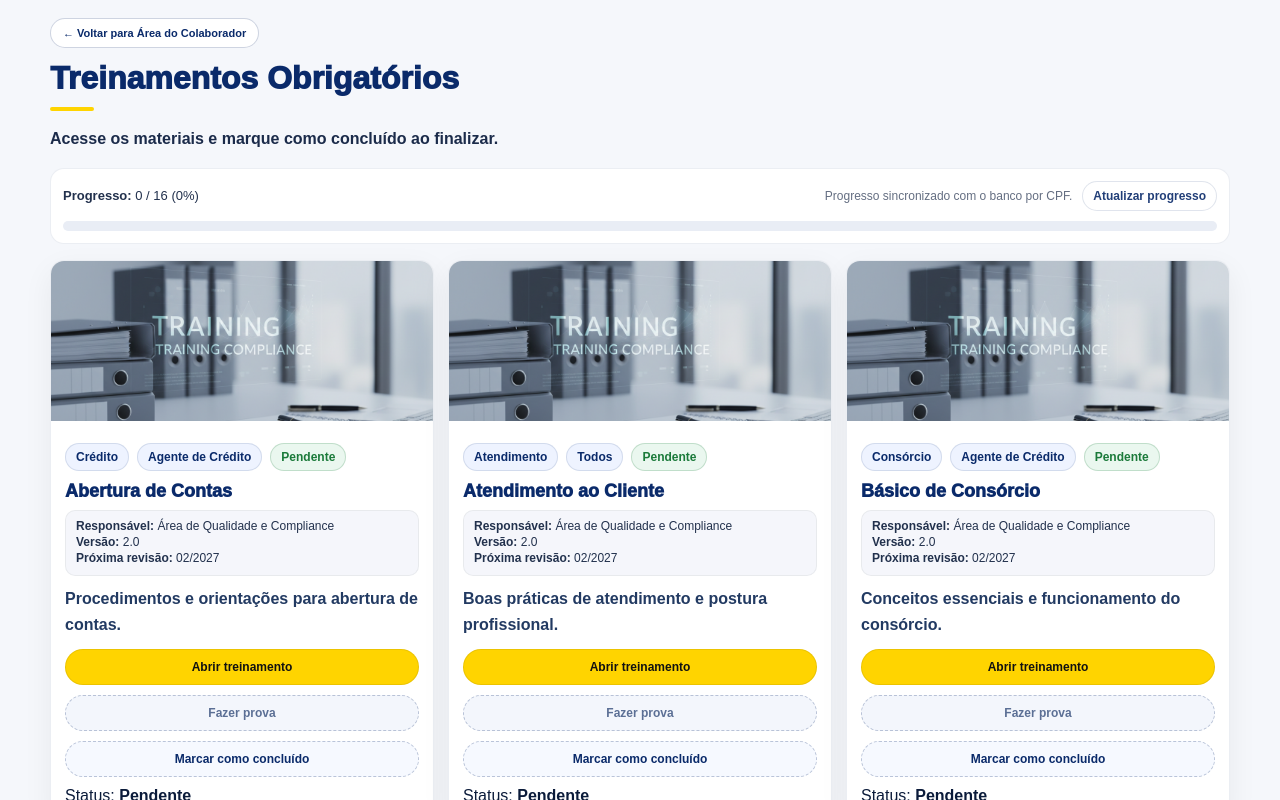
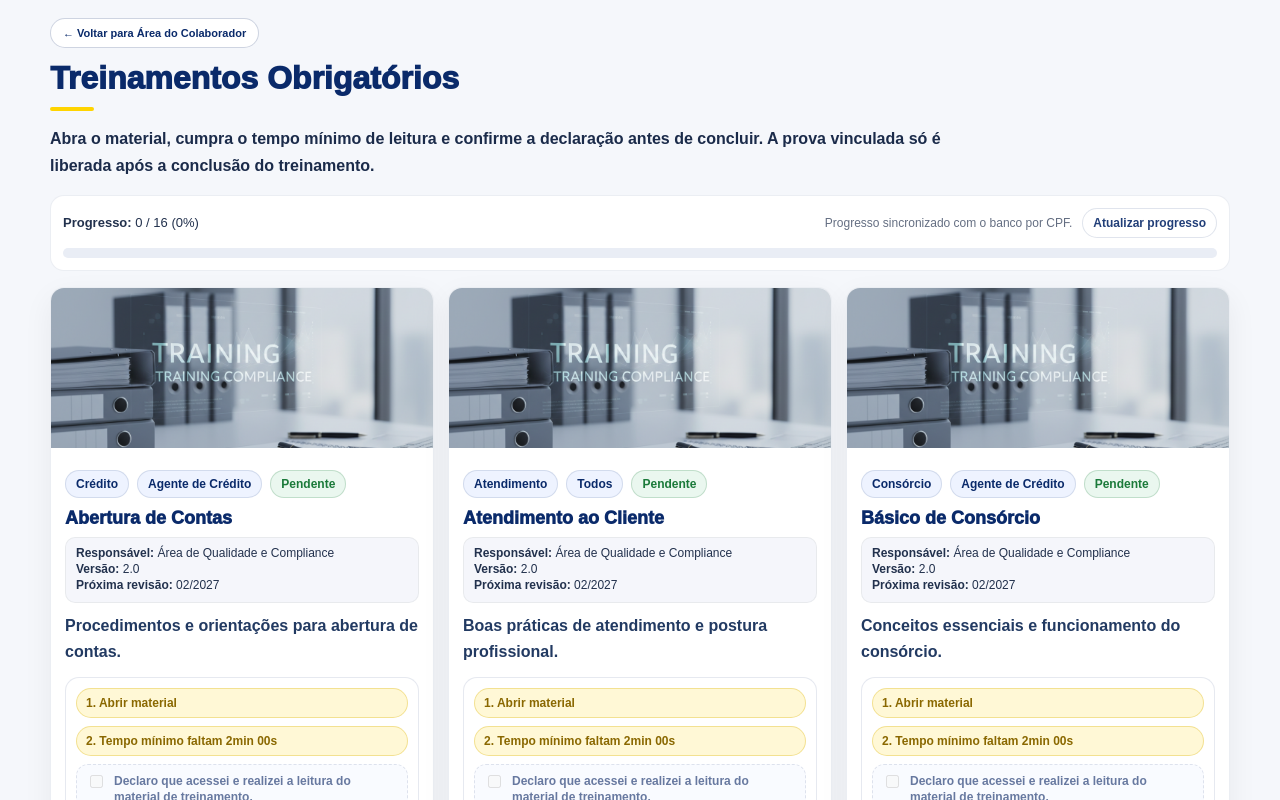
Before and after one commit to conceitonegocioss-max/portal-melo, a Next.js app: page /colaborador/treinamentos in a window 1280 px wide. Shown: the top 800 px of the page. Built offline with nearby package versions, Linux system fonts and the light colour scheme; no server answers; the database is empty; sample sign-in values are in the browser's storage.

Commit message:
Exige acesso tempo minimo e ciencia para concluir treinamentos

```diff
--- a/app/(portal)/colaborador/treinamentos/page.tsx
+++ b/app/(portal)/colaborador/treinamentos/page.tsx
@@ -23,7 +23,18 @@ type ProgressoItem = {
 
 type ProgressoPorTreino = Record<string, ProgressoItem>;
 
+type FluxoTreinamentoItem = {
+  acessado?: boolean;
+  acessoISO?: string;
+  tempoMinimoCumprido?: boolean;
+  tempoMinimoISO?: string;
+  declaracaoLeitura?: boolean;
+};
+
+type FluxoTreinamento = Record<string, FluxoTreinamentoItem>;
+
 const CAPA_PADRAO = "/treinamentos/capas/institucional.jpg";
+const TEMPO_MINIMO_SEGUNDOS = 120;
 
 const METADATA_PADRAO = {
   responsavel: "Área de Qualidade e Compliance",
@@ -39,13 +50,16 @@ function keyByCpf(cpf: string) {
   return `portal_treinamentos_progress_v1_${cpf}`;
 }
 
+function fluxoKeyByCpf(cpf: string) {
+  return `portal_treinamentos_fluxo_v1_${cpf}`;
+}
+
 function lerProgressoLocal(cpf: string): ProgressoPorTreino {
   try {
     const raw = localStorage.getItem(keyByCpf(cpf));
     if (!raw) return {};
     const parsed = JSON.parse(raw) as ProgressoPorTreino;
 
-    // Compatibilidade com versão anterior em que Ourocap estava como "ourocapp".
     if (parsed.ourocapp && !parsed.ourocap) {
       parsed.ourocap = parsed.ourocapp;
     }
@@ -61,13 +75,33 @@ function salvarProgressoLocal(cpf: string, progresso: ProgressoPorTreino) {
   localStorage.setItem(keyByCpf(cpf), JSON.stringify(progresso));
 }
 
+function lerFluxoLocal(cpf: string): FluxoTreinamento {
+  try {
+    const raw = localStorage.getItem(fluxoKeyByCpf(cpf));
+    if (!raw) return {};
+    const parsed = JSON.parse(raw) as FluxoTreinamento;
+
+    if (parsed.ourocapp && !parsed.ourocap) {
+      parsed.ourocap = parsed.ourocapp;
+    }
+
+    return parsed;
+  } catch {
+    return {};
+  }
+}
+
+function salvarFluxoLocal(cpf: string, fluxo: FluxoTreinamento) {
+  if (!cpf) return;
+  localStorage.setItem(fluxoKeyByCpf(cpf), JSON.stringify(fluxo));
+}
+
 function mesclarProgresso(local: ProgressoPorTreino, remoto: ProgressoPorTreino): ProgressoPorTreino {
   const mesclado = {
     ...(local || {}),
     ...(remoto || {}),
   };
 
-  // Compatibilidade com registros antigos do treinamento Ourocap.
   if (mesclado.ourocapp && !mesclado.ourocap) {
     mesclado.ourocap = mesclado.ourocapp;
   }
@@ -105,12 +139,16 @@ export default function TreinamentosPage() {
   const [syncStatus, setSyncStatus] = useState("Sincronizando progresso…");
 
   const [progresso, setProgresso] = useState<ProgressoPorTreino>({});
+  const [fluxo, setFluxo] = useState<FluxoTreinamento>({});
+  const [agora, setAgora] = useState(() => Date.now());
 
   const totalTreinos = TREINAMENTOS.length;
 
   async function carregarProgressoDoBanco(cpf: string) {
     const local = lerProgressoLocal(cpf);
+    const fluxoLocal = lerFluxoLocal(cpf);
     setProgresso(local);
+    setFluxo(fluxoLocal);
 
     try {
       const res = await fetch(
@@ -150,6 +188,60 @@ export default function TreinamentosPage() {
     carregarProgressoDoBanco(cpf);
   }, [router]);
 
+  useEffect(() => {
+    const interval = window.setInterval(() => setAgora(Date.now()), 1000);
+    return () => window.clearInterval(interval);
+  }, []);
+
+  useEffect(() => {
+    if (!sessionCpf) return;
+
+    for (const t of TREINAMENTOS) {
+      const item = fluxo[t.id];
+      if (!item?.acessado || !item.acessoISO || item.tempoMinimoCumprido) continue;
+
+      const decorrido = Math.floor((agora - new Date(item.acessoISO).getTime()) / 1000);
+      if (decorrido < TEMPO_MINIMO_SEGUNDOS) continue;
+
+      const dataISO = new Date().toISOString();
+      const novoFluxo: FluxoTreinamento = {
+        ...fluxo,
+        [t.id]: {
+          ...item,
+          tempoMinimoCumprido: true,
+          tempoMinimoISO: dataISO,
+        },
+      };
+
+      setFluxo(novoFluxo);
+      salvarFluxoLocal(sessionCpf, novoFluxo);
+
+      registrarEventoCentral({
+        type: "TREINAMENTO_TEMPO_MINIMO_CUMPRIDO",
+        module: "treinamentos",
+        entityId: t.id,
+        entityTitle: t.titulo,
+        actorCpf: sessionCpf,
+        actorNome: sessionNome,
+        actorPerfil: sessionPerfil,
+        actorEmpresa: sessionEmpresa,
+        atISO: dataISO,
+        obs: `Tempo mínimo de ${TEMPO_MINIMO_SEGUNDOS} segundos cumprido antes da conclusão do treinamento.`,
+        meta: {
+          pasta: t.pasta,
+          categoria: t.categoria,
+          publico: t.publico,
+          tempoMinimoSegundos: TEMPO_MINIMO_SEGUNDOS,
+          versao: METADATA_PADRAO.versao,
+          proximaRevisao: METADATA_PADRAO.proximaRevisao,
+          responsavel: METADATA_PADRAO.responsavel,
+        },
+      });
+
+      break;
+    }
+  }, [agora, fluxo, sessionCpf, sessionNome, sessionPerfil, sessionEmpresa]);
+
   const concluidos = useMemo(() => {
     return Object.values(progresso || {}).filter((x) => x?.status === "Concluído").length;
   }, [progresso]);
@@ -163,6 +255,11 @@ export default function TreinamentosPage() {
     if (sessionCpf) salvarProgressoLocal(sessionCpf, novo);
   }
 
+  function salvarFluxo(novo: FluxoTreinamento) {
+    setFluxo(novo);
+    if (sessionCpf) salvarFluxoLocal(sessionCpf, novo);
+  }
+
   async function atualizarProgresso() {
     if (!sessionCpf) return;
     setSyncStatus("Sincronizando progresso…");
@@ -171,6 +268,26 @@ export default function TreinamentosPage() {
 
   function statusDoTreino(id: string): "Pendente" | "Concluído" {
     return progresso?.[id]?.status ?? "Pendente";
+  }
+
+  function segundosRestantes(t: Treinamento) {
+    const item = fluxo[t.id];
+    if (!item?.acessoISO) return TEMPO_MINIMO_SEGUNDOS;
+    if (item.tempoMinimoCumprido) return 0;
+    const decorrido = Math.max(0, Math.floor((agora - new Date(item.acessoISO).getTime()) / 1000));
+    return Math.max(0, TEMPO_MINIMO_SEGUNDOS - decorrido);
+  }
+
+  function tempoLabel(segundos: number) {
+    const min = Math.floor(segundos / 60);
+    const sec = segundos % 60;
+    if (min <= 0) return `${sec}s`;
+    return `${min}min ${String(sec).padStart(2, "0")}s`;
+  }
+
+  function podeConcluir(t: Treinamento) {
+    const item = fluxo[t.id];
+    return Boolean(item?.acessado && item?.tempoMinimoCumprido && item?.declaracaoLeitura);
   }
 
   async function registrarEventoCentral(payload: any) {
@@ -185,8 +302,80 @@ export default function TreinamentosPage() {
     }
   }
 
+  async function abrirTreinamento(t: Treinamento, hrefTreino: string) {
+    const novaJanela = window.open("about:blank", "_blank", "noopener,noreferrer");
+    const dataISO = new Date().toISOString();
+    const itemAtual = fluxo[t.id] || {};
+    const novoFluxo: FluxoTreinamento = {
+      ...fluxo,
+      [t.id]: {
+        ...itemAtual,
+        acessado: true,
+        acessoISO: itemAtual.acessoISO || dataISO,
+      },
+    };
+
+    salvarFluxo(novoFluxo);
+
+    await registrarEventoCentral({
+      type: "TREINAMENTO_ACESSADO",
+      module: "treinamentos",
+      entityId: t.id,
+      entityTitle: t.titulo,
+      actorCpf: sessionCpf,
+      actorNome: sessionNome,
+      actorPerfil: sessionPerfil,
+      actorEmpresa: sessionEmpresa,
+      atISO: dataISO,
+      obs: "Colaborador abriu o material de treinamento antes da conclusão.",
+      meta: {
+        pasta: t.pasta,
+        categoria: t.categoria,
+        publico: t.publico,
+        arquivoPdf: hrefTreino,
+        tempoMinimoSegundos: TEMPO_MINIMO_SEGUNDOS,
+        versao: METADATA_PADRAO.versao,
+        proximaRevisao: METADATA_PADRAO.proximaRevisao,
+        responsavel: METADATA_PADRAO.responsavel,
+      },
+    });
+
+    if (novaJanela) {
+      novaJanela.location.href = hrefTreino;
+    } else {
+      window.open(hrefTreino, "_blank", "noopener,noreferrer");
+    }
+  }
+
+  function alterarDeclaracao(t: Treinamento, checked: boolean) {
+    const novoFluxo: FluxoTreinamento = {
+      ...fluxo,
+      [t.id]: {
+        ...(fluxo[t.id] || {}),
+        declaracaoLeitura: checked,
+      },
+    };
+    salvarFluxo(novoFluxo);
+  }
+
   async function marcarConcluido(t: Treinamento) {
     if (statusDoTreino(t.id) === "Concluído") return;
+
+    const item = fluxo[t.id];
+    if (!item?.acessado) {
+      alert("Abra o material de treinamento antes de marcar como concluído.");
+      return;
+    }
+
+    if (!item?.tempoMinimoCumprido) {
+      alert(`Aguarde o tempo mínimo de leitura. Faltam ${tempoLabel(segundosRestantes(t))}.`);
+      return;
+    }
+
+    if (!item?.declaracaoLeitura) {
+      alert("Marque a declaração de leitura antes de concluir o treinamento.");
+      return;
+    }
 
     const dataISO = new Date().toISOString();
 
@@ -207,7 +396,7 @@ export default function TreinamentosPage() {
       actorPerfil: sessionPerfil,
       actorEmpresa: sessionEmpresa,
       atISO: dataISO,
-      obs: "Marcou como concluído",
+      obs: "Concluiu treinamento após abrir material, cumprir tempo mínimo e declarar leitura.",
       meta: {
         pasta: t.pasta,
         categoria: t.categoria,
@@ -215,6 +404,10 @@ export default function TreinamentosPage() {
         versao: METADATA_PADRAO.versao,
         proximaRevisao: METADATA_PADRAO.proximaRevisao,
         responsavel: METADATA_PADRAO.responsavel,
+        tempoMinimoSegundos: TEMPO_MINIMO_SEGUNDOS,
+        declaracao: "Declaro que acessei e realizei a leitura do material de treinamento, estando ciente das orientações aplicáveis às minhas atividades.",
+        acessoISO: item.acessoISO || "",
+        tempoMinimoISO: item.tempoMinimoISO || "",
       },
     });
 
@@ -247,7 +440,7 @@ export default function TreinamentosPage() {
         </div>
 
         <p className="section-text" style={{ maxWidth: 900 }}>
-          Acesse os materiais e marque como concluído ao finalizar.
+          Abra o material, cumpra o tempo mínimo de leitura e confirme a declaração antes de concluir. A prova vinculada só é liberada após a conclusão do treinamento.
         </p>
 
         <div className="trProgress">
@@ -277,6 +470,9 @@ export default function TreinamentosPage() {
               const isConcluido = status === "Concluído";
               const hrefTreino = `/treinamentos/${t.pasta}/material.pdf`;
               const hrefProva = t.provaHref || `/colaborador/provas?treinamento=${encodeURIComponent(t.id)}`;
+              const fluxoItem = fluxo[t.id] || {};
+              const faltam = segundosRestantes(t);
+              const liberadoParaConcluir = podeConcluir(t);
 
               return (
                 <div className="treino-card" key={t.id}>
@@ -294,54 +490,66 @@ export default function TreinamentosPage() {
                     <h3 className="treino-title">{t.titulo}</h3>
 
                     <div className="treino-meta">
-                      <div>
-                        <strong>Responsável:</strong> {METADATA_PADRAO.responsavel}
-                      </div>
-                      <div>
-                        <strong>Versão:</strong> {METADATA_PADRAO.versao}
-                      </div>
-                      <div>
-                        <strong>Próxima revisão:</strong> {METADATA_PADRAO.proximaRevisao}
-                      </div>
+                      <div><strong>Responsável:</strong> {METADATA_PADRAO.responsavel}</div>
+                      <div><strong>Versão:</strong> {METADATA_PADRAO.versao}</div>
+                      <div><strong>Próxima revisão:</strong> {METADATA_PADRAO.proximaRevisao}</div>
                     </div>
 
                     <p className="treino-desc">{t.descricao}</p>
 
+                    <div className="fluxoBox">
+                      <div className={fluxoItem.acessado ? "fluxoStep ok" : "fluxoStep"}>1. Abrir material</div>
+                      <div className={fluxoItem.tempoMinimoCumprido ? "fluxoStep ok" : "fluxoStep"}>
+                        2. Tempo mínimo {fluxoItem.tempoMinimoCumprido ? "cumprido" : `faltam ${tempoLabel(faltam)}`}
+                      </div>
+                      <label className="declaracaoBox">
+                        <input
+                          type="checkbox"
+                          checked={Boolean(fluxoItem.declaracaoLeitura)}
+                          disabled={isConcluido || !fluxoItem.tempoMinimoCumprido}
+                          onChange={(e) => alterarDeclaracao(t, e.target.checked)}
+                        />
+                        <span>Declaro que acessei e realizei a leitura do material de treinamento.</span>
+                      </label>
+                    </div>
+
                     <div className="treino-actions">
-                      <a className="btn btn-yellow" style={{ width: "100%", textAlign: "center" }} href={hrefTreino} target="_blank" rel="noreferrer">
+                      <button className="btn btn-yellow" style={{ width: "100%", textAlign: "center" }} type="button" onClick={() => abrirTreinamento(t, hrefTreino)}>
                         Abrir treinamento
-                      </a>
+                      </button>
 
-                      <a
+                      <Link
                         className="btn btn-ghost"
                         style={{
                           width: "100%",
                           textAlign: "center",
                           border: "1px dashed rgba(10,42,106,.25)",
-                          background: "#f3f6fc",
-                          color: "#5b6f95",
+                          background: isConcluido ? "#f3f6fc" : "#f7f7f7",
+                          color: isConcluido ? "#5b6f95" : "#9a9a9a",
+                          pointerEvents: isConcluido ? "auto" : "none",
+                          opacity: isConcluido ? 1 : 0.65,
                         }}
                         href={hrefProva}
                       >
-                        Fazer prova
-                      </a>
+                        {isConcluido ? "Fazer prova" : "Prova bloqueada"}
+                      </Link>
 
                       <button
                         type="button"
                         className="btn btn-ghost"
-                        disabled={isConcluido}
+                        disabled={isConcluido || !liberadoParaConcluir}
                         style={{
                           width: "100%",
                           textAlign: "center",
                           border: "1px dashed rgba(10,42,106,.25)",
-                          background: isConcluido ? "#eaf7ef" : "#f6f9ff",
-                          color: isConcluido ? "#1b7a3a" : "#0a2a6a",
-                          opacity: isConcluido ? 0.7 : 1,
-                          cursor: isConcluido ? "not-allowed" : "pointer",
+                          background: isConcluido ? "#eaf7ef" : liberadoParaConcluir ? "#f6f9ff" : "#f7f7f7",
+                          color: isConcluido ? "#1b7a3a" : liberadoParaConcluir ? "#0a2a6a" : "#8a8a8a",
+                          opacity: isConcluido || liberadoParaConcluir ? 1 : 0.7,
+                          cursor: isConcluido || !liberadoParaConcluir ? "not-allowed" : "pointer",
                         }}
                         onClick={() => marcarConcluido(t)}
                       >
-                        {isConcluido ? "✅ Concluído" : "Marcar como concluído"}
+                        {isConcluido ? "✅ Concluído" : liberadoParaConcluir ? "Marcar como concluído" : "Conclusão bloqueada"}
                       </button>
 
                       <div className="treino-status">
@@ -356,84 +564,24 @@ export default function TreinamentosPage() {
         </div>
 
         <style jsx global>{`
-          .trProgress {
-            background: #fff;
-            border: 1px solid rgba(10, 42, 106, 0.08);
-            border-radius: 14px;
-            padding: 12px;
-            margin-top: 10px;
-          }
-          .trProgressTop {
-            display: flex;
-            gap: 10px;
-            justify-content: space-between;
-            align-items: baseline;
-            flex-wrap: wrap;
-            font-size: 13px;
-            opacity: 0.9;
-            margin-bottom: 10px;
-          }
-          .trHint {
-            font-size: 12px;
-            opacity: 0.7;
-          }
-          .trBar {
-            width: 100%;
-            height: 10px;
-            border-radius: 999px;
-            overflow: hidden;
-            background: #e9edf5;
-          }
-          .trFill {
-            height: 10px;
-            background: #0b3b8a;
-            border-radius: 999px;
-          }
-
-          .miniBtn {
-            border: 1px solid rgba(10, 42, 106, 0.14);
-            background: rgba(255, 255, 255, 0.9);
-            padding: 7px 10px;
-            border-radius: 999px;
-            font-size: 12px;
-            font-weight: 900;
-            color: #0a2a6a;
-            cursor: pointer;
-            white-space: nowrap;
-          }
-          .miniBtn:hover {
-            background: rgba(10, 42, 106, 0.06);
-            border-color: rgba(10, 42, 106, 0.2);
-          }
-
-          .treinos-grid {
-            display: grid;
-            grid-template-columns: repeat(3, minmax(0, 1fr));
-            gap: 14px;
-          }
-          @media (max-width: 1100px) {
-            .treinos-grid {
-              grid-template-columns: repeat(2, minmax(0, 1fr));
-            }
-          }
-          @media (max-width: 760px) {
-            .treinos-grid {
-              grid-template-columns: 1fr;
-            }
-          }
-
-          .treino-meta {
-            font-size: 12px;
-            opacity: 0.9;
-            margin: 8px 0 10px;
-            padding: 8px 10px;
-            border-radius: 10px;
-            background: #f4f6fb;
-            border: 1px solid rgba(0, 0, 0, 0.06);
-          }
-          .treino-meta div {
-            margin-bottom: 2px;
-          }
+          .trProgress { background: #fff; border: 1px solid rgba(10, 42, 106, 0.08); border-radius: 14px; padding: 12px; margin-top: 10px; }
+          .trProgressTop { display: flex; gap: 10px; justify-content: space-between; align-items: baseline; flex-wrap: wrap; font-size: 13px; opacity: 0.9; margin-bottom: 10px; }
+          .trHint { font-size: 12px; opacity: 0.7; }
+          .trBar { width: 100%; height: 10px; border-radius: 999px; overflow: hidden; background: #e9edf5; }
+          .trFill { height: 10px; background: #0b3b8a; border-radius: 999px; }
+          .miniBtn { border: 1px solid rgba(10, 42, 106, 0.14); background: rgba(255, 255, 255, 0.9); padding: 7px 10px; border-radius: 999px; font-size: 12px; font-weight: 900; color: #0a2a6a; cursor: pointer; white-space: nowrap; }
+          .miniBtn:hover { background: rgba(10, 42, 106, 0.06); border-color: rgba(10, 42, 106, 0.2); }
+          .treinos-grid { display: grid; grid-template-columns: repeat(3, minmax(0, 1fr)); gap: 14px; }
+          @media (max-width: 1100px) { .treinos-grid { grid-template-columns: repeat(2, minmax(0, 1fr)); } }
+          @media (max-width: 760px) { .treinos-grid { grid-template-columns: 1fr; } }
+          .treino-meta { font-size: 12px; opacity: 0.9; margin: 8px 0 10px; padding: 8px 10px; border-radius: 10px; background: #f4f6fb; border: 1px solid rgba(0, 0, 0, 0.06); }
+          .treino-meta div { margin-bottom: 2px; }
+          .fluxoBox { margin: 10px 0 12px; border: 1px solid rgba(10,42,106,.1); background: #fff; border-radius: 14px; padding: 10px; display: grid; gap: 8px; }
+          .fluxoStep { font-size: 12px; font-weight: 900; color: #8a6800; background: #fff8d6; border: 1px solid rgba(240, 220, 128, .8); border-radius: 999px; padding: 7px 9px; }
+          .fluxoStep.ok { color: #0f5132; background: #eaf7ef; border-color: rgba(27,122,58,.18); }
+          .declaracaoBox { display: flex; align-items: flex-start; gap: 8px; font-size: 12px; font-weight: 800; color: #17326e; line-height: 1.35; padding: 8px 9px; border-radius: 12px; background: #f7f9ff; border: 1px dashed rgba(10,42,106,.18); }
+          .declaracaoBox input { margin-top: 2px; }
+          .declaracaoBox:has(input:disabled) { opacity: .65; }
         `}</style>
       </div>
     </main>
```
